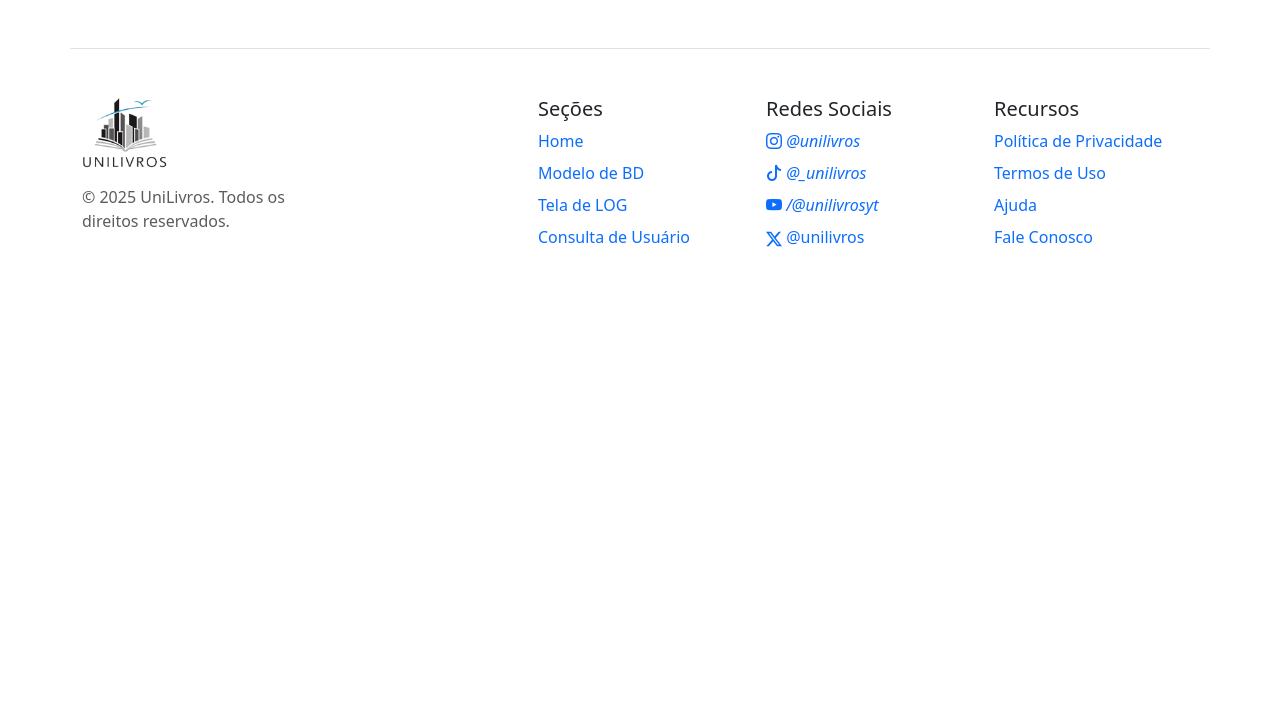
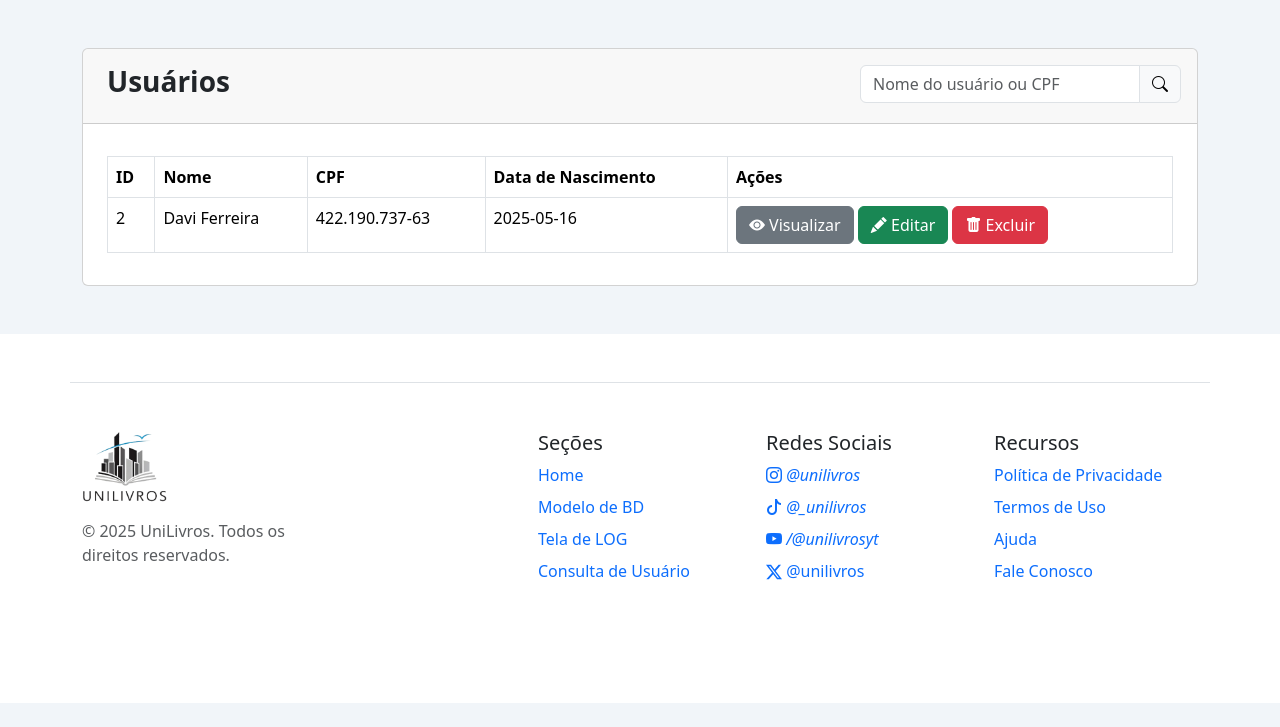
Before and after one commit to davyybs/Projeto-Backend-Unisuam, a PHP site: page /consulta_usuario.php in a window 1280 px wide. Shown: the part 73-800 px from the top of the page. Run offline with PHP 8.4, Linux system fonts and the light colour scheme.

Commit message:
Criação da Consulta de Usuário

```diff
--- a/consulta_usuario.php
+++ b/consulta_usuario.php
@@ -3,10 +3,10 @@
 <head>
   <meta charset="UTF-8">
   <meta name="viewport" content="width=device-width, initial-scale=1.0">
-  <link rel="stylesheet" href="css/index.css">
+  <script src="js/fonte.js" defer></script>
   <link rel="stylesheet" href="https://cdn.jsdelivr.net/npm/bootstrap-icons@1.10.5/font/bootstrap-icons.css">
   <link href="https://cdn.jsdelivr.net/npm/bootstrap@5.3.8/dist/css/bootstrap.min.css" rel="stylesheet" integrity="sha384-sRIl4kxILFvY47J16cr9ZwB07vP4J8+LH7qKQnuqkuIAvNWLzeN8tE5YBujZqJLB" crossorigin="anonymous">
-  <script src="js/fonte.js" defer></script>
+  <link rel="stylesheet" href="css/log.css">
   <title>UniLivros</title>
 </head>
 <body>
@@ -24,6 +24,7 @@
           <li><a href="log.php" class="nav-link px-2 text-white">Registros de Usuário</a></li>
           <li><a href="consulta_usuario.php" class="nav-link px-2 text-secondary">Consulta de Usuário</a></li>
         </ul>
+
         <div class="me-3 aumentarfonte">
           <button onclick="toggleControles()" class="btn btn-secondary" title="Acessibilidade">
             <i class="bi bi-type"></i>
@@ -34,6 +35,7 @@
             <button onclick="resetarFonte()">Resetar</button>
           </div>
         </div>
+
         <div class="me-3">
           <button type="button" class="btn btn-secondary" id="darkmode"><i class="bi bi-sun-fill" id="iconeModo"></i></button>
         </div>
@@ -48,8 +50,59 @@
     </div>
   </header>
 
+  <!-- Tabela Consulta de Usuário -->
+   <section>
+    <div class="container mt-5">
+      <div class="row">
+        <div class="col-md-12">
+          <div class="card">
+            <div class="card-header d-flex flex-wrap justify-content-between p-3">
+              <h2 class="fs-3 ms-2 fw-semibold">Usuários</h2>
+              <form class="" role="search">
+                <div class="input-group float-end">
+                  <input type="search" class="form-control text-body inputSearch" placeholder="Nome do usuário ou CPF" aria-label="Search"/>
+                  <span class="input-group-text">
+                    <button type="submit" class="searchBtn">
+                      <i class="bi bi-search"></i>
+                    </button>
+                  </span>
+                </div>
+              </form>
+            </div>
+            <div class="card-body mt-3 px-4">
+              <table class="table table-bordered">
+                <thead>
+                  <tr>
+                    <th>ID</th>
+                    <th>Nome</th>
+                    <th>CPF</th>
+                    <th>Data de Nascimento</th>
+                    <th>Ações</th>
+                  </tr>
+                </thead>
+                <tbody>
+                  <tr>
+                    <td>2</td>
+                    <td>Davi Ferreira</td>
+                    <td>422.190.737-63</td>
+                    <td>2025-05-16</td>
+                    <td>
+                      <a href="visualizar_usuario.php" class="btn btn-secondary"><i class="bi bi-eye-fill"></i> Visualizar</a>
+                      <a href="editar_usuario.php" class="btn btn-success"><i class="bi bi-pencil-fill"></i> Editar</a>
+                      <button class="btn btn-danger"><i class="bi bi-trash-fill"></i> Excluir</button>
+                    </td>
+                  </tr>
+                </tbody>
+              </table>
+            </div>
+          </div>
+        </div>
+      </div>
+    </div>
+   </section>
+
   <!-- Footer -->
-  <footer class="d-flex bg-body">
+  <footer class="d-flex bg-body mt-5">
     <div class="container">
       <div class="row row-cols-1 row-cols-sm-2 row-cols-md-5 py-5 my-5 border-top">
         <div class="col mb-3">
```
Also changed, not shown: editar_usuario.php (added). Lines whose indentation alone changed are shown as unchanged.
